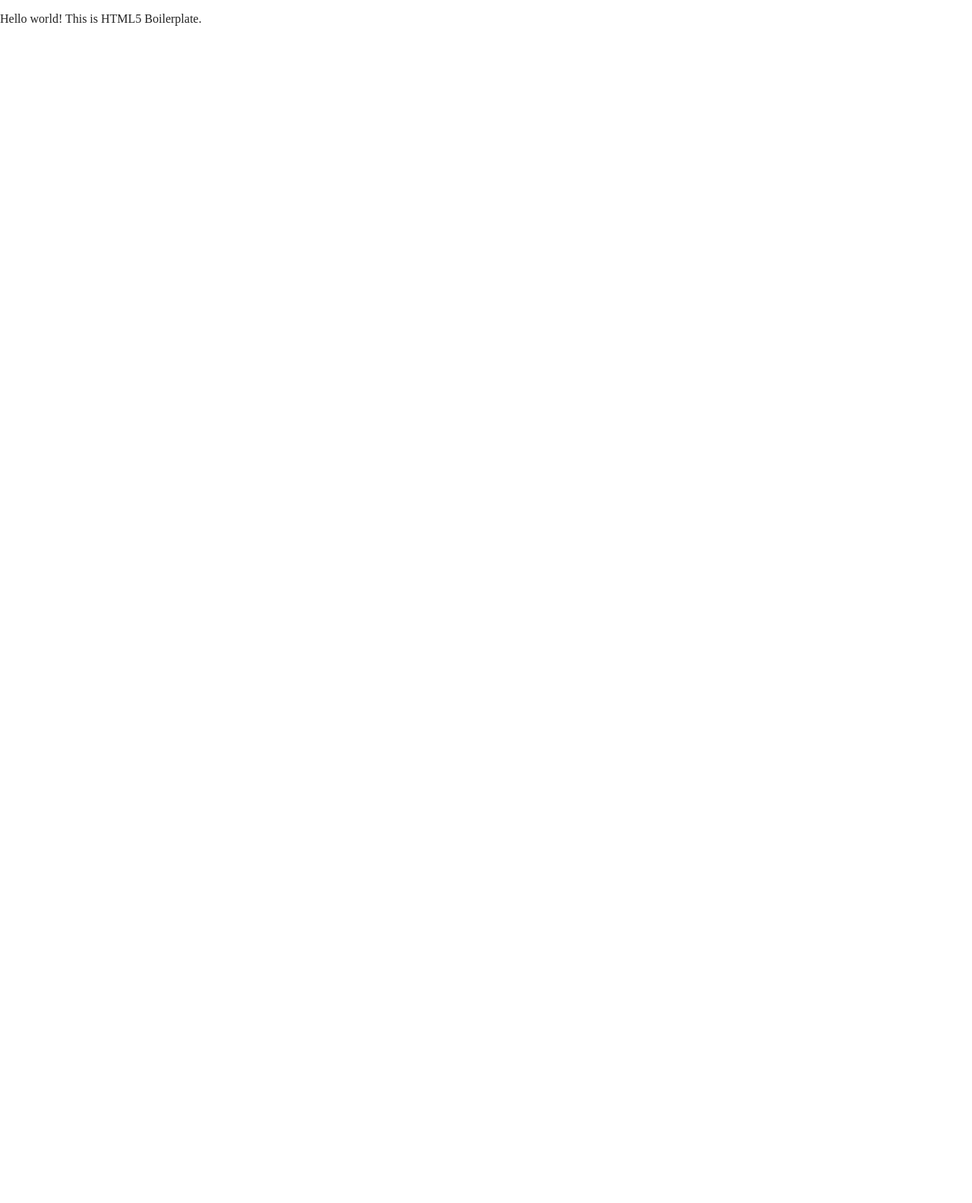
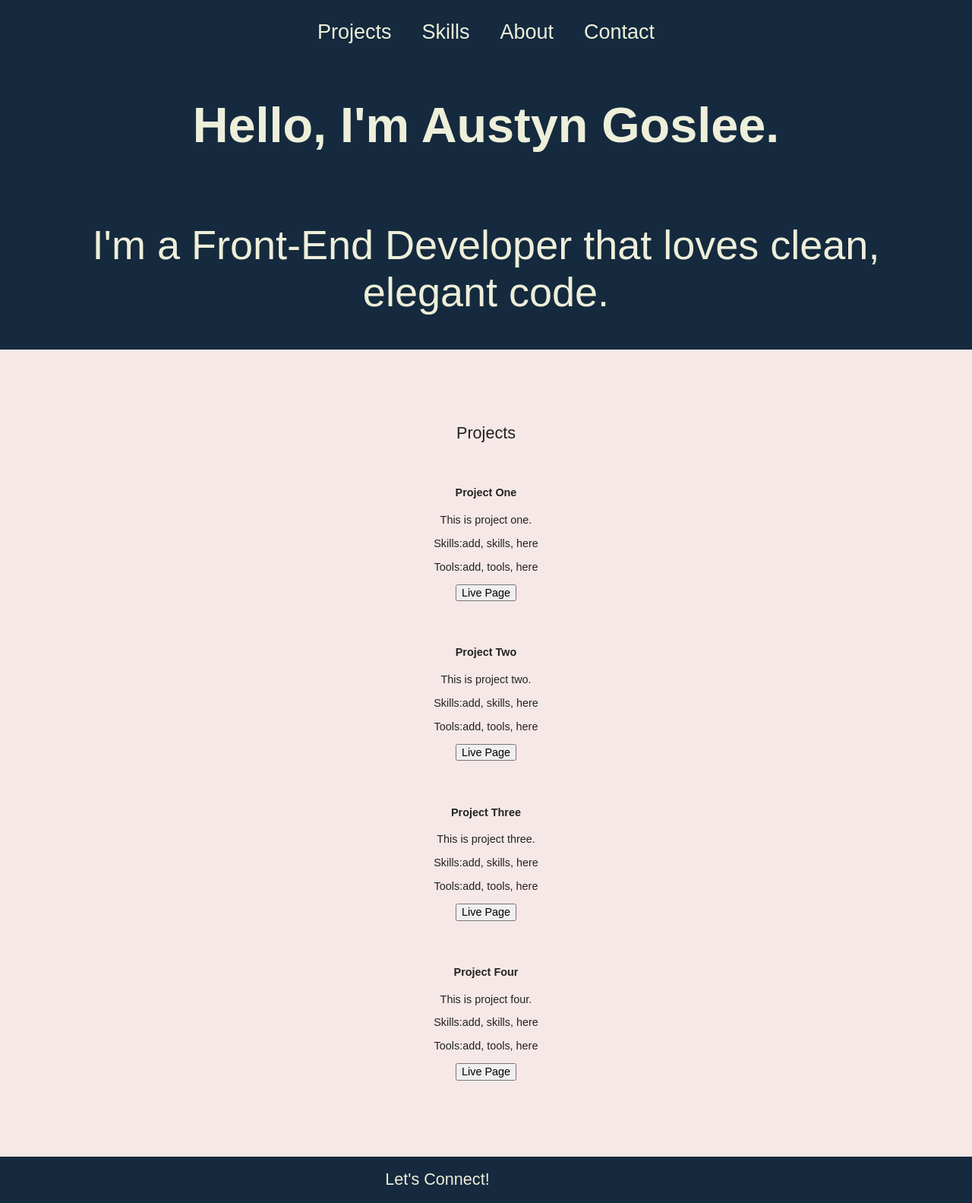
Before and after one commit to austyng27/ag_portfolio, a website built with Parcel: page index.html in a window 1280 px wide. Shown: the whole page at 76% size. Before the commit the page ends 800 px from the top, so only its background shows below. Built offline with nearby package versions, Linux system fonts and the light colour scheme; a web font is replaced by a local one.

Commit message:
Added header html and css

```diff
--- a/css/main.css
+++ b/css/main.css
@@ -86,6 +86,155 @@ textarea {
 /* ==========================================================================
    Author's custom styles
    ========================================================================== */
+/* font-family: 'Lekton', sans-serif;
+font-family: 'Lexend Tera', sans-serif; */
+
+/* -----------------Global Styles -------------------*/
+
+html {
+  font-size: 16px;
+}
+body {
+  background: #F7E8E8;
+  font-family: 'Lekton', sans-serif;
+  font-size: 0.9em;
+}
+
+.content-wrapper {
+  max-width: 1200px;
+  width: 90%;
+	display: flex;
+	justify-content: center;
+	flex-flow: row wrap;
+}
+
+h1 {
+  font-weight: 700;
+	font-size: 1.875em;
+}
+
+h2 {
+  font-weight: 400;
+	font-size: 1.5em;
+}
+
+h3 {
+	font-size: 1.25em;
+}
+/*
+h4 {
+	font-size: .75em;
+}
+
+p {
+	font-size: 1rem;
+	line-height: 36px;
+} */
+/* ---------------------------- Mobile Styles -----------------------*/
+
+/*---Header Styles ----*/
+header {
+  display: flex;
+	justify-content: center;
+	text-align: center;
+  background: #152A3E;
+  color: #EEEFDA;
+}
+
+
+header nav {
+  width: 100%;
+  padding: 1.875em 0;
+}
+
+header nav ul{
+  display: flex;
+  justify-content: center;
+  text-align: center;
+  margin: 0 1.875em;
+  padding: 0;
+  list-style: none;
+
+}
+
+header nav ul li {
+	font-size: 1.875em;
+  font-weight: 400;
+  padding: 0 1.25rem;
+	text-transform: capitalize;
+}
+
+
+header nav ul li a {
+    text-decoration: none;
+    color: #EEEFDA;
+}
+
+header h1 {
+  width: 100%;
+  font-family: 'Lexend Tera', sans-serif;
+  font-size: 4.5em;
+  color:#EEEFDA;
+}
+
+header h2 {
+  width: 100%;
+  font-family: 'Lekton', sans-serif;;
+  font-size: 3.75em;
+  color: #EEEFDA;
+}
+
+/*-------- Main Styles ----------*/
+
+#projects {
+  display: flex;
+  justify-content: center;
+  text-align: center;
+  width: 100%;
+  margin: 80px 0;
+  /*background: red;*/
+}
+
+#projects h2{
+  display: flex;
+  justify-content: center;
+  text-align: center;
+  flex-flow: row wrap;
+  /*background: pink;*/
+}
+
+#projects .content-wrapper .showcase {
+  display: flex;
+  justify-content: center;
+  text-align: center;
+  flex-flow: row wrap;
+  width: 100%;
+  /*background: yellow;*/
+}
+
+#projects .content-wrapper .showcase article{
+  display: flex;
+  justify-content: center;
+  text-align: center;
+  flex-flow: row wrap;
+  margin: 20px 0;
+  padding: 0 10px;
+  width: 50%;
+  /*background: green;*/
+}
+
+#projects .content-wrapper .showcase article img{
+  margin: 20px;
+}
+
+
+/*----- Footer Styles ------*/
+#contact {
+  background: #152A3E;
+  color:#EEEFDA;
+}
+
+
 
 /* ==========================================================================
    Helper classes
--- a/index.html
+++ b/index.html
@@ -3,7 +3,7 @@
 
 <head>
   <meta charset="utf-8">
-  <title></title>
+  <title>Austyn Goslee | Portfolio</title>
   <meta name="description" content="">
   <meta name="viewport" content="width=device-width, initial-scale=1">
 
@@ -19,13 +19,118 @@
   <link rel="stylesheet" href="css/normalize.css">
   <link rel="stylesheet" href="css/main.css">
 
+  <!---------- Google Fonts ------------>
+  <link rel="preconnect" href="https://fonts.googleapis.com">
+  <link rel="preconnect" href="https://fonts.gstatic.com" crossorigin>
+  <link href="https://fonts.googleapis.com/css2?family=Lekton:wght@400;700&family=Lexend+Tera&display=swap"
+    rel="stylesheet">
+
   <meta name="theme-color" content="#fafafa">
 </head>
 
 <body>
+  <!--------- Site content here ------------->
+  <header>
+    <div class="content-wrapper">
+      <nav>
+        <ul>
+          <li><a href="#projects">Projects</a></li>
+          <li><a href="#skills">Skills</a></li>
+          <li><a href="#about">About</a></li>
+          <li><a href="#contact">Contact</a></li>
+        </ul>
+      </nav>
+      <h1>Hello, I'm Austyn Goslee.</h1>
 
-  <!--------- Site content here ------------->
-  <p>Hello world! This is HTML5 Boilerplate.</p>
+      <h2>I'm a Front-End Developer that loves clean, elegant code.</h2>
+    </div>
+  </header>
+
+  <main>
+     <section id="projects">
+      <div class="content-wrapper">
+        <h2>Projects</h2>
+        <div class="showcase">
+        <article>
+          <!--- <img src="img/____" alt=""> ---->
+          <div class="project-one">
+            <h4>Project One</h4>
+            <p>This is project one.</p>
+            <p><span>Skills:</span>add, skills, here</p>
+            <p><span>Tools:</span>add, tools, here</p>
+            <button>Live Page</button>
+          </div>
+        </article>
+
+        <article>
+          <!--- <img src="img/____" alt=""> ---->
+          <div class="project-two">
+            <h4>Project Two</h4>
+            <p>This is project two.</p>
+            <p><span>Skills:</span>add, skills, here</p>
+            <p><span>Tools:</span>add, tools, here</p>
+            <button>Live Page</button>
+          </div>
+        </article>
+
+        <article>
+          <!--- <img src="img/____" alt=""> ---->
+          <div class="project-three">
+            <h4>Project Three</h4>
+            <p>This is project three.</p>
+            <p><span>Skills:</span>add, skills, here</p>
+            <p><span>Tools:</span>add, tools, here</p>
+            <button>Live Page</button>
+          </div>
+        </article>
+
+        <article>
+          <!--- <img src="img/____" alt=""> ---->
+          <div class="project-four">
+            <h4>Project Four</h4>
+            <p>This is project four.</p>
+            <p><span>Skills:</span>add, skills, here</p>
+            <p><span>Tools:</span>add, tools, here</p>
+            <button>Live Page</button>
+          </div>
+        </article>
+      </div>
+
+      </div>
+    </section>
+
+    <section id="skills">
+      <div class="content-wrapper">
+
+      </div>
+    </section>
+  </main>
+
+  <section id="about">
+    <div class="content-wrapper">
+
+    </div>
+  </section>
+
+  <footer id="contact">
+    <div class="content-wrapper">
+      <div class="contact-photo">
+        <!--- img src -->
+      </div>
+
+      <div class="contact-info">
+        <h2>Let's Connect!</h2>
+      </div>
+    </div>
+
+  </footer>
+
+
+
+
+
+  <!----- End Custom Site Content ------->
+
   <script src="js/vendor/modernizr-3.11.2.min.js"></script>
   <script src="js/plugins.js"></script>
   <script src="js/main.js"></script>
```
